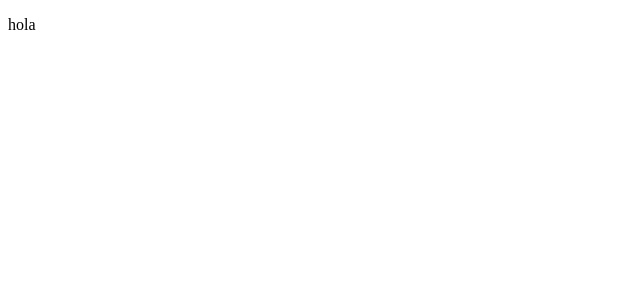
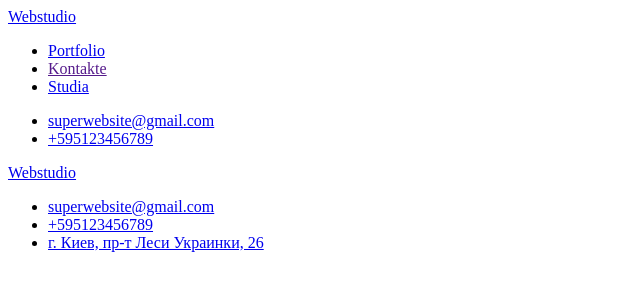
Before and after one commit to Borisneu/Hommework-02, a plain HTML site: page html/studia.html in a window 1280 px wide. Shown: the whole page, without its empty margins (0-640 px from the left). Drawn offline with Linux system fonts and the light colour scheme.

Commit message:
studia input

```diff
--- a/html/studia.html
+++ b/html/studia.html
@@ -7,8 +7,49 @@
     <title>Document</title>
 </head>
 <body>
-    <p>
-        hola
-    </p>
+   <header>
+              <nav>
+                <a href="/html/index.html">Webstudio
+                </a>
+
+                <ul>
+                    <li><a href="/html/portfolio.html">Portfolio</a>
+                    </li>
+                    <li><a href="">Kontakte</a>
+                    </li>
+                    <li>
+                        <a href="/html/studia.html">Studia</a>
+                    </li>
+                </ul>
+
+                <ul>
+                    <li>
+                    <a href="mailto:superwebsite@gmail.com">superwebsite@gmail.com
+                    </a>
+                </li>
+                  <li>
+                      <a href="tel:+595123456789">+595123456789
+                      </a>
+                    </li>
+                </ul>
+            </nav>
+
+        </header>
+        <footer>
+            <a href="http://127.0.0.1:5501/index.html" class="link">Webstudio</a>
+           <ul>
+            <li>
+                <a href="mailto:superwebsite@gmail.com">superwebsite@gmail.com</a>
+               </li>
+            <li>
+               <a href="tel:+595123456789">+595123456789</a>
+            </li>
+               <li>
+
+                <a href="https://goo.gl/maps/U71CDMHyNWdLLS7W7"  target="_blank" rel="noopener noreferrer">г. Киев, пр-т Леси Украинки, 26</a>
+                    </li>
+              </ul>
+
+        </footer>
 </body>
 </html>
```
Also changed, not shown: html/portfolio.html (+1 -1 lines).
